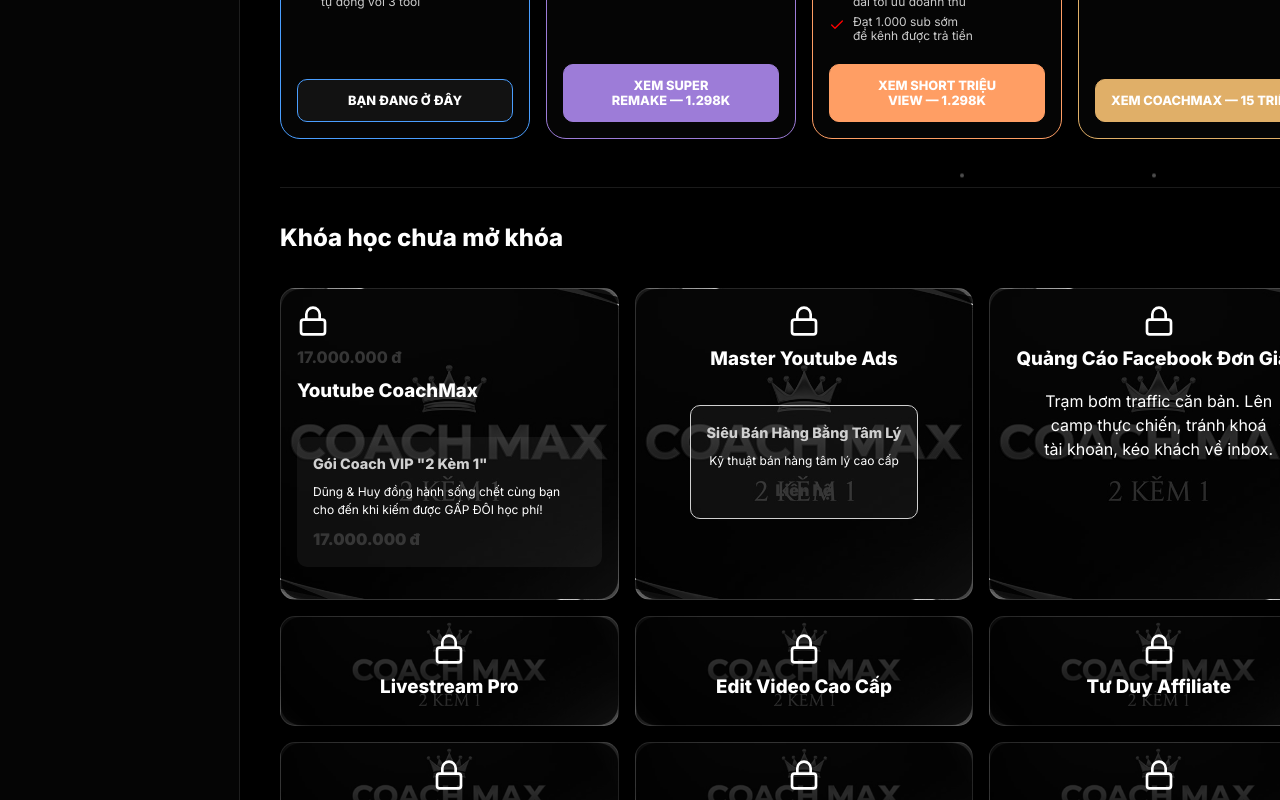
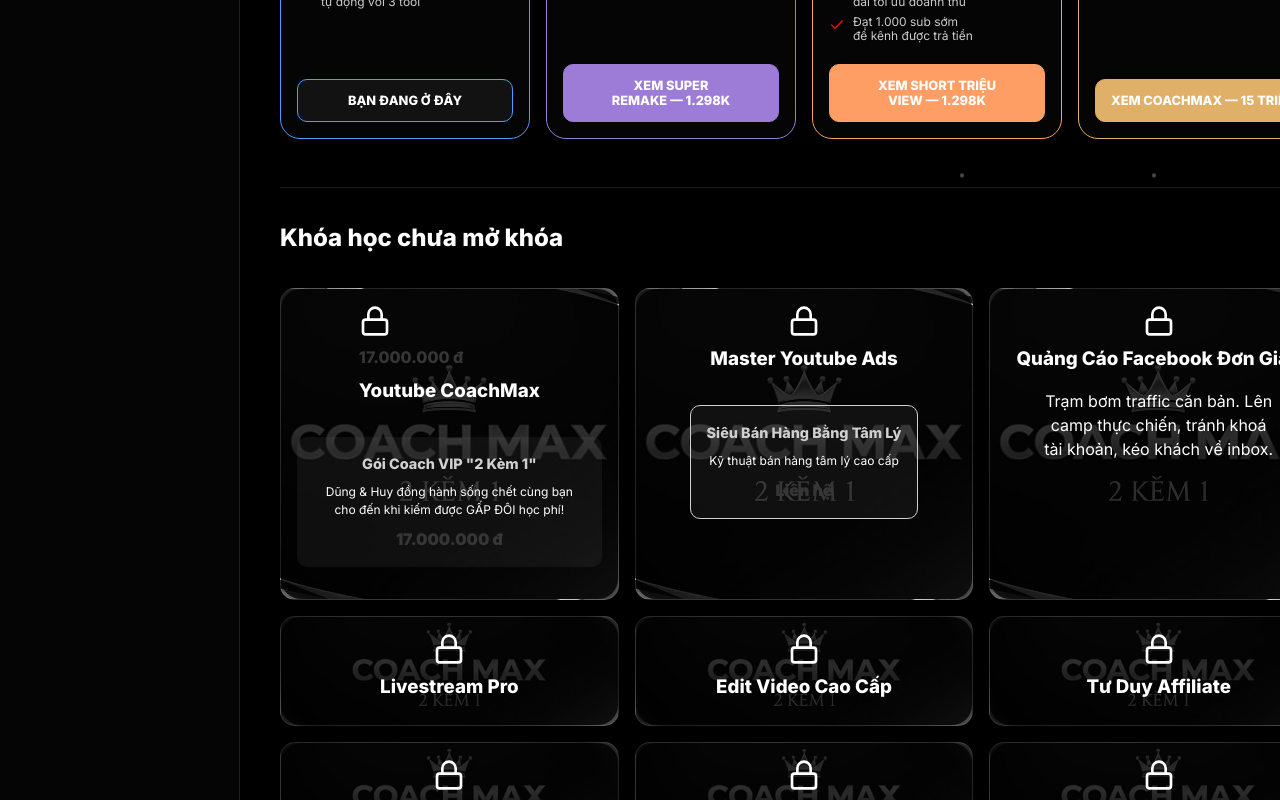
Before and after one commit to trungnguyen1592/app-phanthanhdung, a React (Vite) app: page /learning in a window 1280 px wide. Shown: the part 531-1331 px from the top of the page. Built offline with nearby package versions, Linux system fonts and the light colour scheme.

Commit message:
Feat: Center align locked-header in all cards

```diff
--- a/src/styles/LearningGuide.css
+++ b/src/styles/LearningGuide.css
@@ -204,9 +204,8 @@
 
 .special-locked-card {
     border: 1px solid rgba(255,255,255,0.1);
-    align-items: flex-start;
-    text-align: left;
-    align-items: flex-start;
+    align-items: center;
+    text-align: center;
 }
 
 .special-locked-card .vip-box {
```
